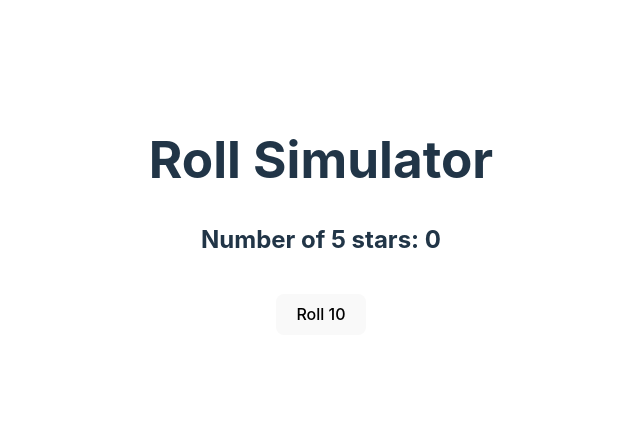
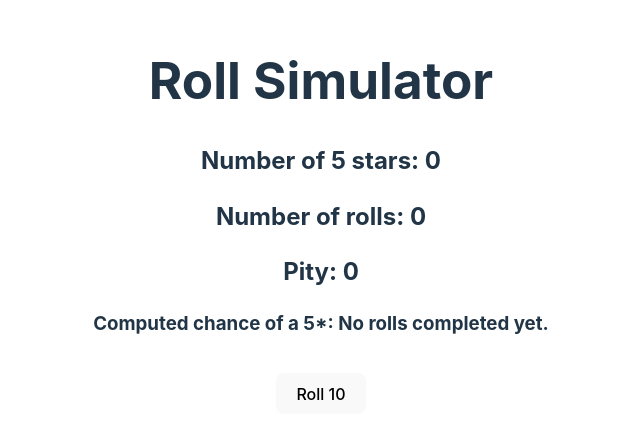
Before and after one commit to AlexYFM/wish_sim, a React (Vite) app: page / in a window 1280 px wide. Shown: the part 184-622 px from the top of the page, without its empty margins (319-959 px from the left). Built offline with nearby package versions, Linux system fonts and the light colour scheme.

Commit message:
issues with pity right now, see rollTen function

```diff
--- a/src/components/App.jsx
+++ b/src/components/App.jsx
@@ -7,7 +7,8 @@ import Roll from './Roll'
 function App() {
   const [rolls, setRolls] = useState([])
   const [golds, setGolds] = useState(0)
-  let pity = 0
+  const [numRolls, setNumRolls] = useState(0)
+  const [pity, setPity] = useState(0)
 
   const chance = {
     gold: 1.6,
@@ -19,20 +20,22 @@ function App() {
     const ten = []
     for(let i=0; i<10; i++){
       let p = 0
+      setNumRolls((prev) => prev+1)
+      if(pity>=90){ // hit pity
+        ten.push('gold')
+        setPity(0)
+        setGolds(golds+1)
+        continue
+      }
       for (const [rarity, prob] of Object.entries(chance)){
         p += prob
-        if(pity++===90){ // hit pity
-          ten.push('gold')
-          pity = 0
-          setGolds(golds+1)
-          break
-        }
         if (Math.random()*100 < p){
           ten.push(rarity)
           if (rarity==='gold'){
-            pity = 0
+            setPity(0)
             setGolds(golds+1)
           }
+          else setPity((prev) => prev+1)
           break
         }
       }
@@ -44,9 +47,12 @@ function App() {
     <div style={{alignItems: 'center'}}>
       <h1>Roll Simulator</h1>
       <h2>Number of 5 stars: {golds}</h2>
+      <h2>Number of rolls: {numRolls}</h2>
+      <h2>Pity: {pity}</h2>
+      <h3>Computed chance of a 5*: {numRolls ? (golds/numRolls*100).toFixed(2)+"%": "No rolls completed yet."}</h3>
       <div style={{display: 'flex', marginBottom: '1rem'}}>
-        {rolls.map((roll) => {
-          return  <Roll rarity={roll}/>
+        {rolls.map((roll, index) => {
+          return  <Roll rarity={roll} key={index}/>
         })}
       </div>
       <button onClick={rollTen}>Roll 10</button>
--- a/src/components/Roll.css
+++ b/src/components/Roll.css
@@ -16,4 +16,8 @@
 
 .gold{
     background-color: gold;
+    background-image: url('../assets/yelan.png');
+    background-size: cover;
+    background-position: center;
+    /* the image should only be shown if 5050 won or guarentee, make into own class */
 }
```
Also changed, not shown: src/assets/yelan.png (added).
